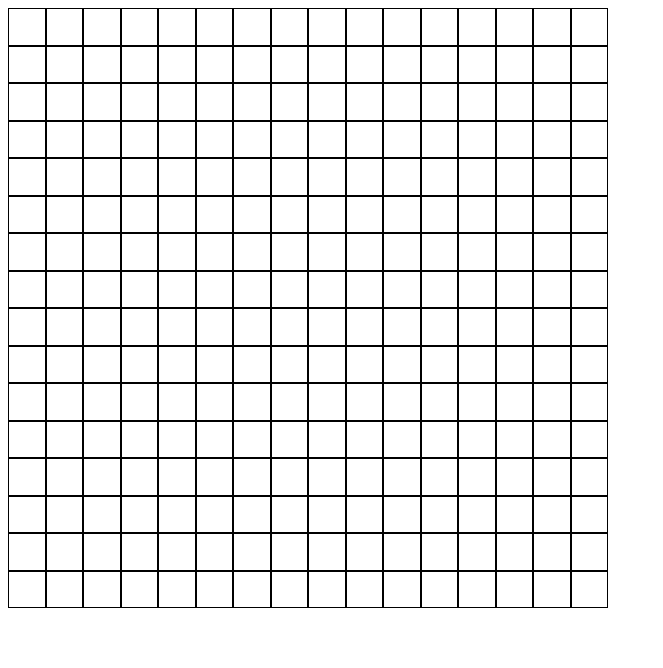
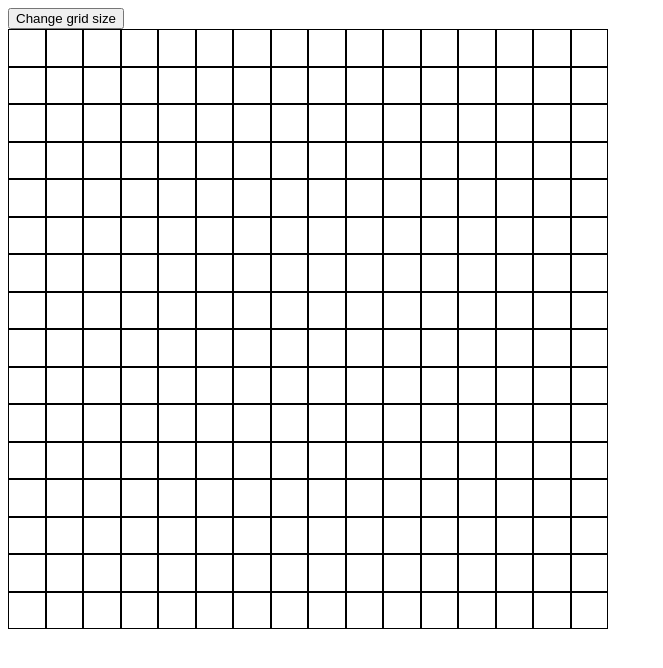
Before and after one commit to Pe44a/Etch-A-Sketch, a plain HTML site: page index.html in a window 1280 px wide. Shown: the whole page, without its empty margins (0-663 px from the left). Drawn offline with Linux system fonts and the light colour scheme.

Commit message:
Added a button that you can press to change the grid size.
Once you press the button prompt will pop out, and ask you to type grid size.

```diff
--- a/index.html
+++ b/index.html
@@ -9,6 +9,7 @@
 </head>
 <body>
 
+        <button>Change grid size</button>
     <div class = 'container'>
     </div>
     <script src='script.js'></script>
```
